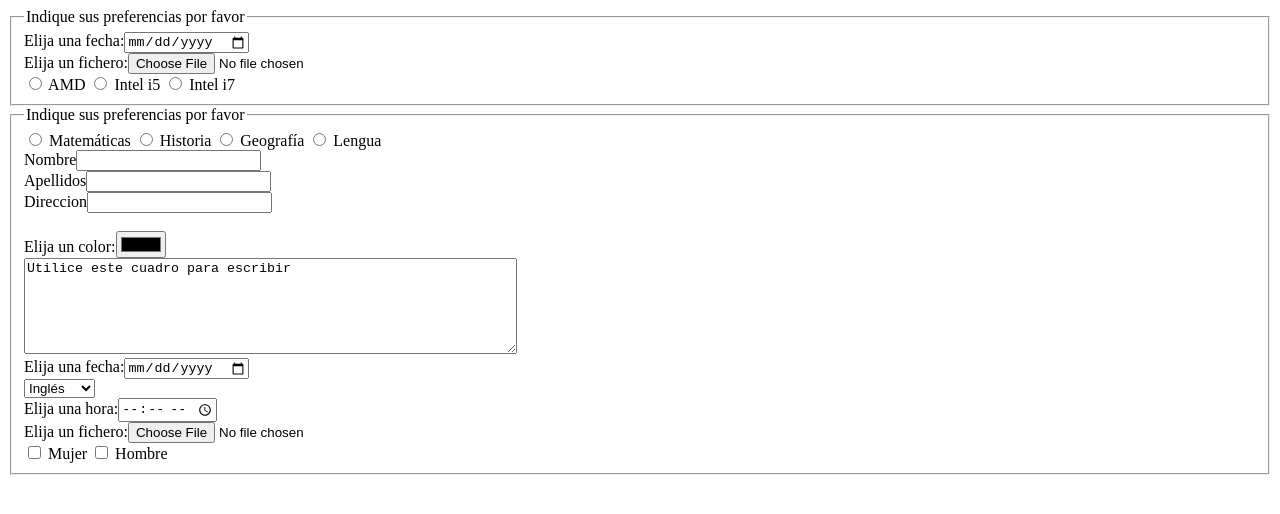
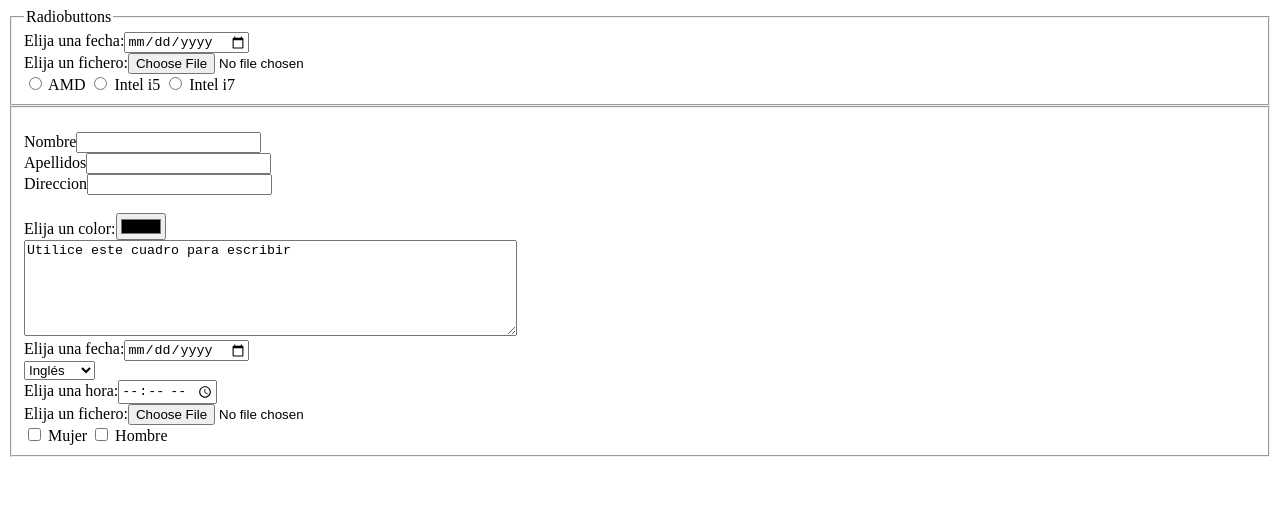
Before and after one commit to MiguelSanchez09/HTML_Formularios, a plain HTML site: page index.html in a window 1280 px wide. Drawn offline with Linux system fonts and the light colour scheme.

Commit message:
index.html

```diff
--- a/index.html
+++ b/index.html
@@ -10,7 +10,7 @@
     <form>
       <form>
         <fieldset>
-          <legend>Indique sus preferencias por favor</legend>
+          <legend>Radiobuttons</legend>
           Elija una fecha:<input type="date">  <br/>
           Elija un fichero:<input type="file">  <br/>
           <input type='radio' name='procesador' value='procesadoramd'> AMD
@@ -19,11 +19,6 @@
           <br/>
         </fieldset>
         <fieldset>
-          <legend>Indique sus preferencias por favor</legend>
-          <input type='radio' name='asignatura' value='asignaturamatematicas'> Matemáticas
-          <input type='radio' name='asignatura' value='asignaturahistoria'> Historia
-          <input type='radio' name='asignatura' value='asignaturageografia'> Geografía
-          <input type='radio' name='asignatura' value='asignaturalengua'> Lengua
           <br/>
           Nombre<input type='text' name='nombre'> <br/>
           Apellidos<input type='text' name='apellidos'> <br/>
```
